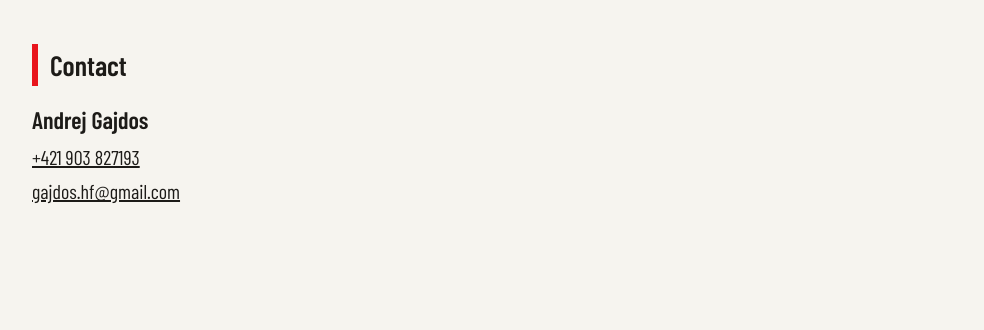
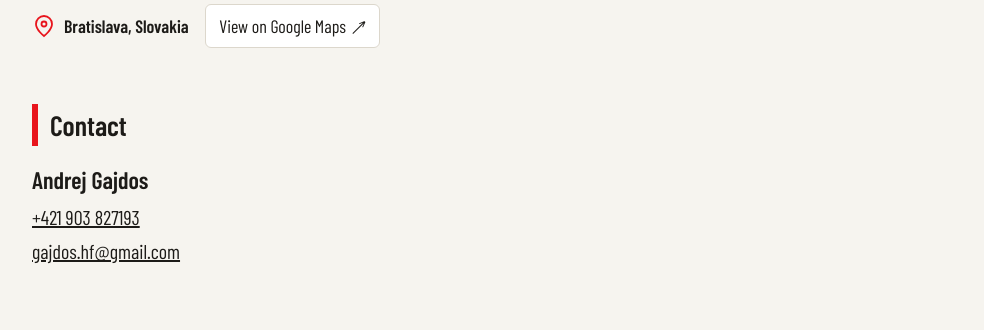
Before and after one commit to BA541SZ/Lancia-Delta-HF-Integrale-8v, a plain HTML site: page index.html in a window 1280 px wide. Shown: the part 2110-2440 px from the top of the page, without its empty margins (116-1100 px from the left). Before the commit the page ends 2380 px from the top, so only its background shows below. Drawn offline with nearby package versions, Linux system fonts and the light colour scheme; a web font is replaced by a local one.

Commit message:
Add Bratislava vehicle location and Google Maps link

```diff
--- a/index.html
+++ b/index.html
@@ -77,6 +77,13 @@ table{width:100%;border-collapse:collapse;max-width:36rem}
 td{padding:.6rem 0;border-bottom:1px solid var(--line)}
 td:last-child{color:var(--muted);text-align:right}
 .languages{display:flex;flex-wrap:wrap;justify-content:flex-end;gap:.5rem;margin:0 0 1rem}.languages a{color:var(--ink);padding:.35rem .75rem;border:1px solid var(--line);border-radius:4px;text-decoration:none}.languages a[aria-current="page"]{font-weight:700;border-color:var(--red)}.languages a:hover,.languages a:focus-visible{text-decoration:underline}
+
+.location{display:flex;align-items:center;flex-wrap:wrap;gap:.75rem 1rem;margin-top:1rem}
+.location-place{display:inline-flex;align-items:center;gap:.5rem;font-weight:600}
+.location-pin{width:1.5rem;height:1.5rem;flex:none;color:var(--red)}
+.location-map{display:inline-flex;align-items:center;gap:.4rem;min-height:44px;padding:.45rem .85rem;border:1px solid var(--line);border-radius:6px;background:var(--card);color:var(--ink);text-decoration:none}
+.location-map:hover{border-color:var(--red);text-decoration:underline}
+.location-map:focus-visible{outline:3px solid var(--ink);outline-offset:3px}
 </style>
 <link rel="stylesheet" href="https://fonts.googleapis.com/css2?family=Barlow+Condensed:ital,wght@0,400;0,600;1,700&display=swap">
 <link rel="alternate" hreflang="en" href="https://ba541sz.github.io/Lancia-Delta-HF-Integrale-8v/">
@@ -114,6 +121,10 @@ td:last-child{color:var(--muted);text-align:right}
   <section id="price">
     <h2>Price</h2>
     <p style="margin:0;font-size:1.5rem;font-weight:600">€39,000</p>
+    <div class="location">
+      <span class="location-place"><svg class="location-pin" viewBox="0 0 24 24" fill="none" stroke="currentColor" stroke-width="1.8" aria-hidden="true"><path d="M20 10c0 6-8 12-8 12S4 16 4 10a8 8 0 1 1 16 0Z"/><circle cx="12" cy="10" r="2.5"/></svg>Bratislava, Slovakia</span>
+      <a class="location-map" href="https://www.google.com/maps/search/?api=1&amp;query=Bratislava%2C%20Slovakia" target="_blank" rel="noopener noreferrer">View on Google Maps <span aria-hidden="true">↗</span></a>
+    </div>
   </section>
 
   <section id="contact">
```
